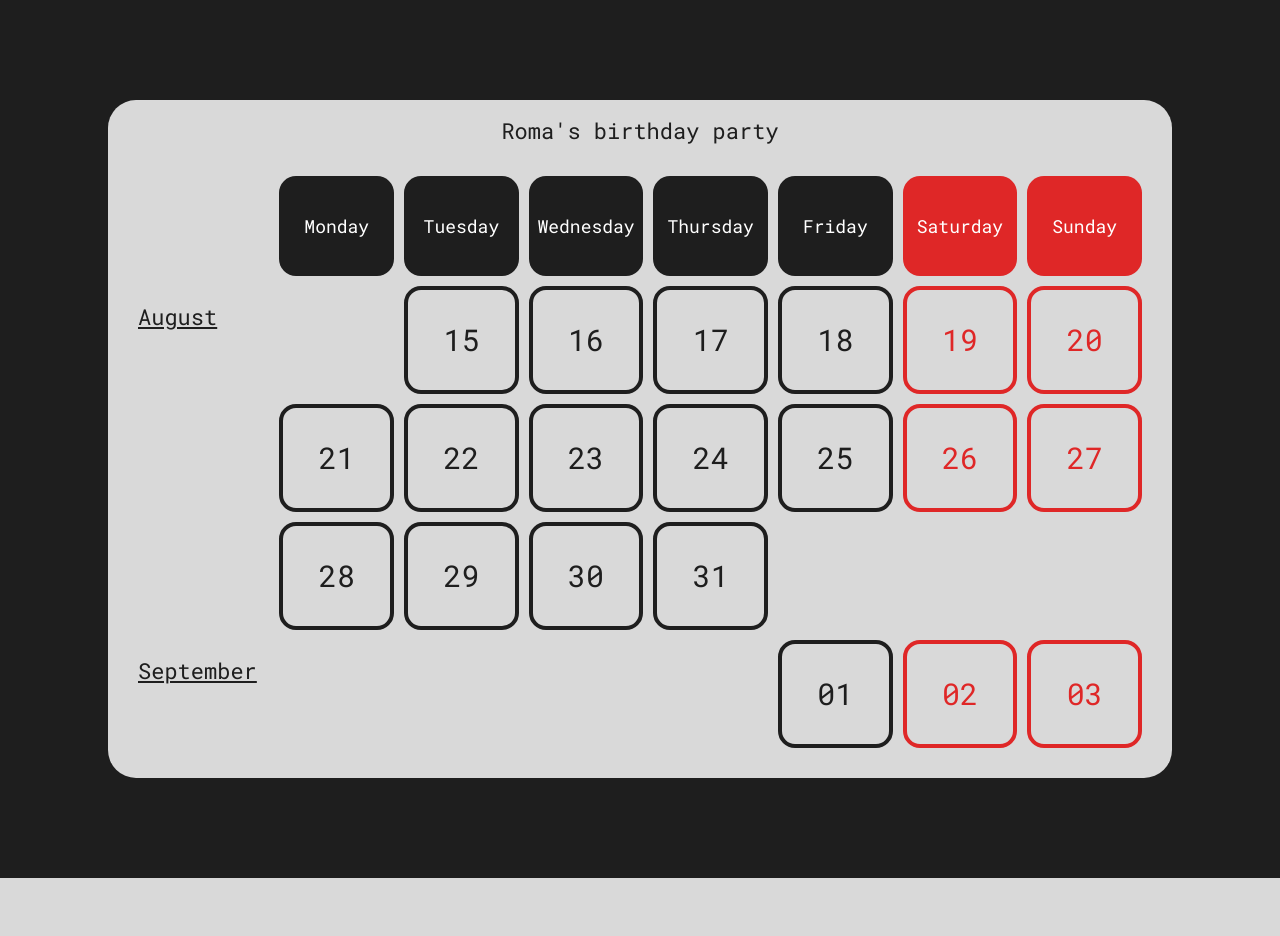
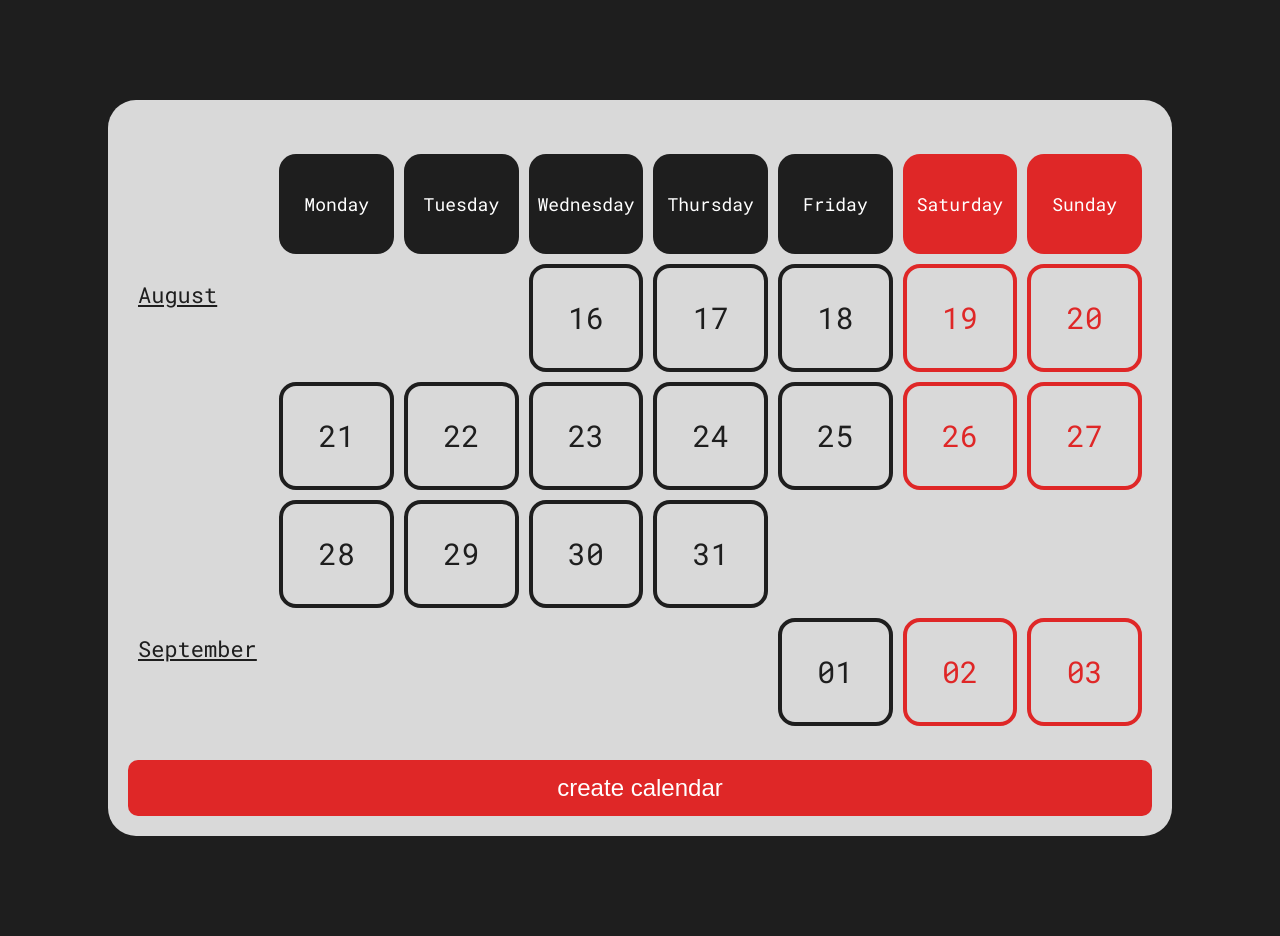
Before and after one commit to gPlorovg/TgCalendar, a Flask app: page /config_calendar in a window 1280 px wide. Before the commit the page ends 878 px from the top, so only its background shows below. Run offline with Flask 3, Linux system fonts and the light colour scheme; some libraries are stand-ins or nearby versions.

Commit message:
add create button

```diff
--- a/WebApp/static/config_calendar.js
+++ b/WebApp/static/config_calendar.js
@@ -1,11 +1,12 @@
-localStorage.setItem("event_name", "Roma's birthday party");
-localStorage.setItem("start_date", "2023-08-15");
-
+const calendar = document.querySelector("table");
 const event_label = document.createElement("label");
-const calendar = document.querySelector("table");
+const create_btn = document.createElement("button");
+create_btn.innerText = "create calendar";
 event_label.textContent = localStorage.getItem("event_name");
 event_label.setAttribute("id", "event_name");
 calendar.insertAdjacentElement("beforebegin", event_label);
+calendar.insertAdjacentElement("afterend", create_btn);
+
 
 function draw_grid(positions, months_positions) {
     let dates_row;
@@ -43,6 +44,8 @@ function draw_grid(positions, months_positions) {
     }
 }
 
-fetch(window.location.origin + "/calendar_grid?start_date=" + localStorage.getItem("start_date"))
-    .then((json_data) => json_data.json())
-    .then((resolved_data) => draw_grid(resolved_data.positions, resolved_data.months_positions));
+draw_grid(['', '', '16.08.2023', '17.08.2023', '18.08.2023', '19.08.2023', '20.08.2023', '21.08.2023', '22.08.2023', '23.08.2023', '24.08.2023', '25.08.2023', '26.08.2023', '27.08.2023', '28.08.2023', '29.08.2023', '30.08.2023', '31.08.2023', '', '', '', '', '', '', '', '01.09.2023', '02.09.2023', '03.09.2023', '04.09.2023', '05.09.2023', '06.09.2023', '07.09.2023', '08.09.2023', '09.09.2023', '10.09.2023'],['August', '', '', 'September', '']);
+
+// fetch(window.location.origin + "/calendar_grid?start_date=" + localStorage.getItem("start_date"))
+//     .then((json_data) => json_data.json())
+//     .then((resolved_data) => draw_grid(resolved_data.positions, resolved_data.months_positions));
--- a/WebApp/static/main_style.css
+++ b/WebApp/static/main_style.css
@@ -385,7 +385,7 @@ input {
 button {
   background-color: #DF2727;
   color: white;
-  padding: 10px 16px;
+  padding: 14px 16px;
   border-radius: 10px;
   border: none;
   outline: none;
```
